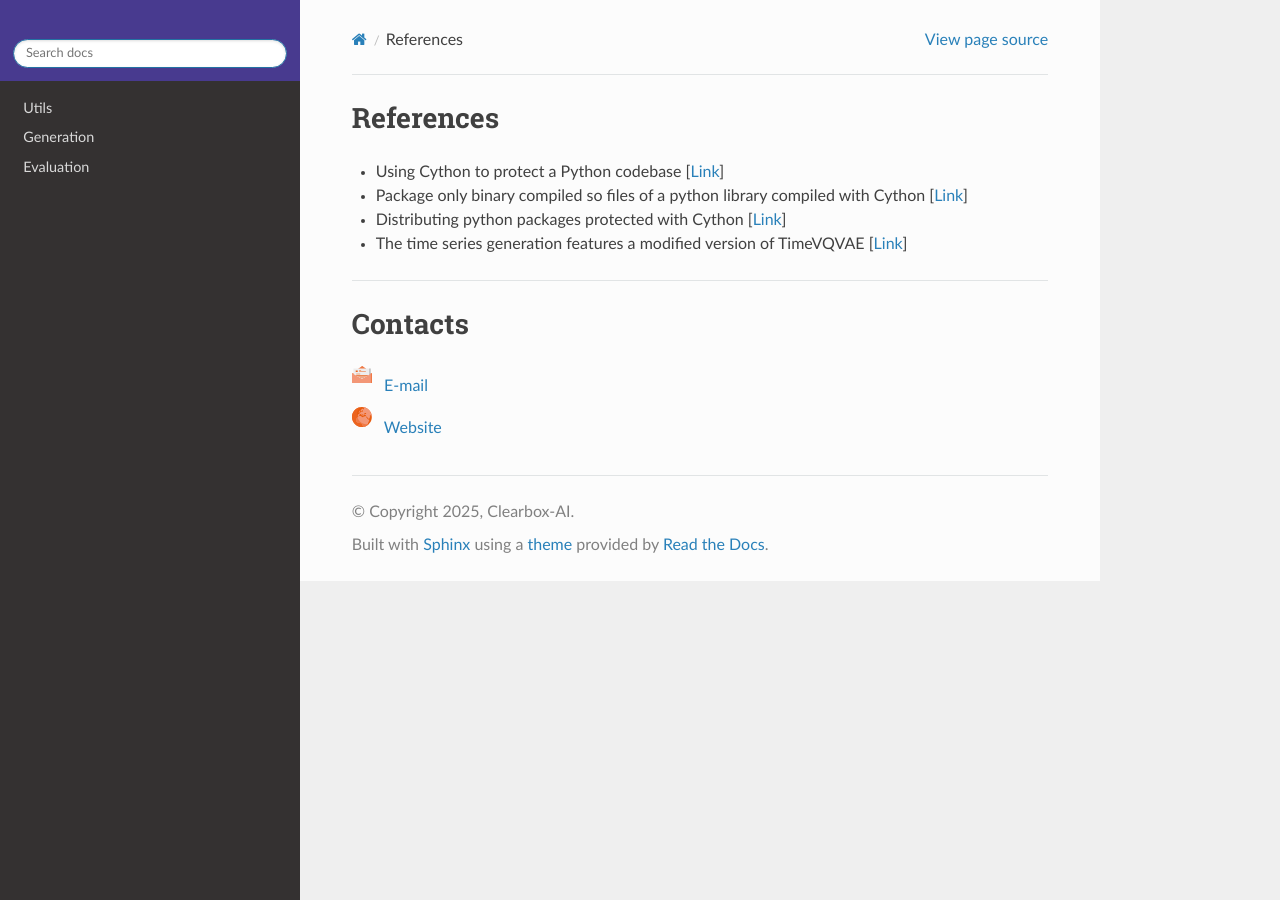
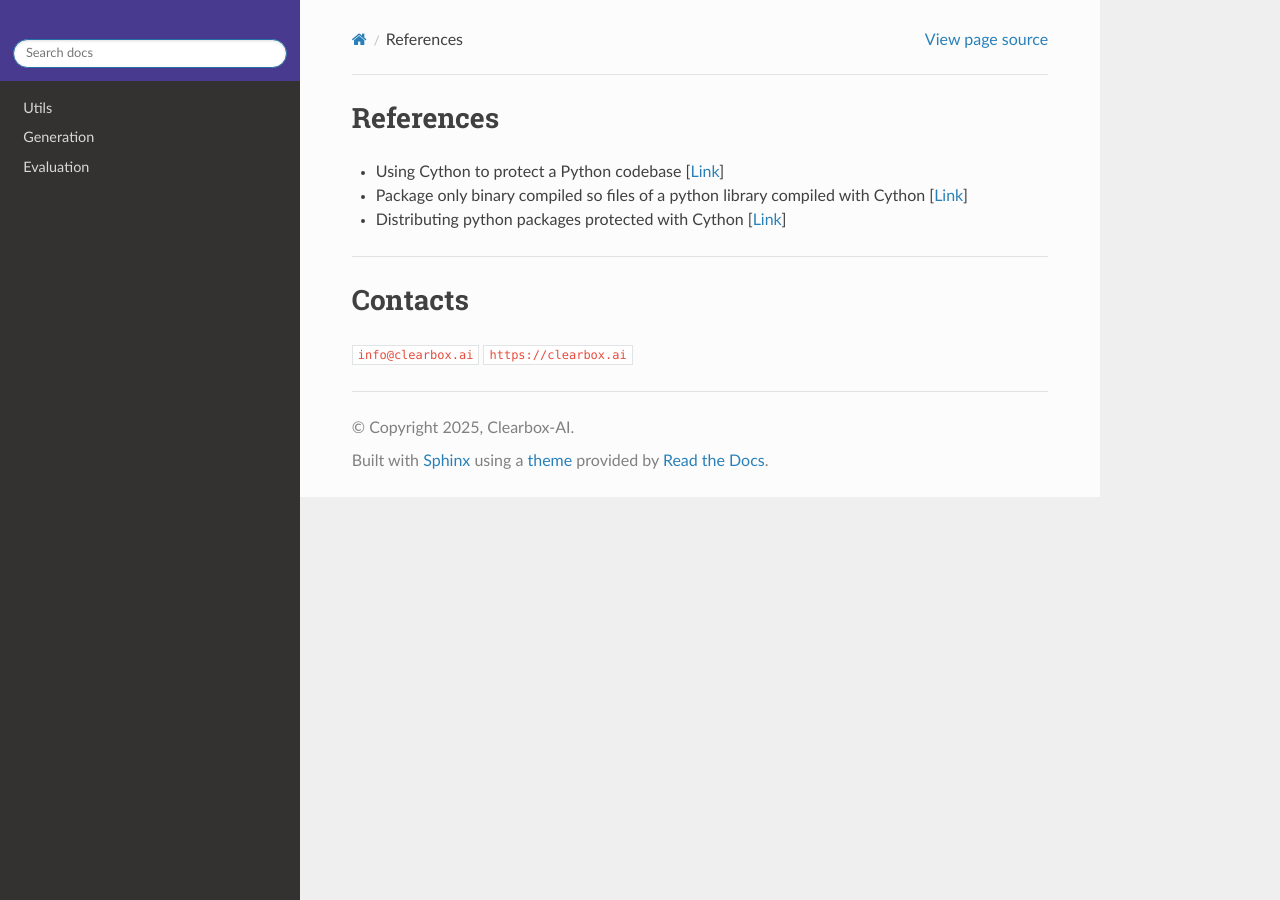
Before and after one commit to Clearbox-AI/clearbox-synthetic-kit, a Sphinx documentation site: the page built from docs/source/doc_3.md, in a window 1280 px wide. Built offline with Sphinx 7.4.7 and the Read the Docs theme 3.1.0, drawn with Linux system fonts in a browser that asks for light colours.

Commit message:
minor fix

```diff
--- a/docs/source/doc_3.md
+++ b/docs/source/doc_3.md
@@ -2,16 +2,9 @@
 * Using Cython to protect a Python codebase [[Link](https://bucharjan.cz/blog/using-cython-to-protect-a-python-codebase.html)]
 * Package only binary compiled so files of a python library compiled with Cython [[Link](https://stackoverflow.com/questions/39499453/package-only-binary-compiled-so-files-of-a-python-library-compiled-with-cython)]
 * Distributing python packages protected with Cython [[Link](https://medium.com/swlh/distributing-python-packages-protected-with-cython-40fc29d84caf)]
-* The time series generation features a modified version of TimeVQVAE [[Link](https://github.com/ML4ITS/TimeVQVAE)]
 
 ---
 
 ### Contacts
-<a href="mailto:info@clearbox.ai">
-  <img src="https://github.com/Clearbox-AI/clearbox-synthetic-kit/blob/main/docs/source/img/email.svg" alt="Email" width="20" height="20">
-  &nbsp; E-mail</span>
-</a><br>
-<a href="https://clearbox.ai">
-  <img src="https://github.com/Clearbox-AI/clearbox-synthetic-kit/blob/main/docs/source/img/website.svg" alt="Website" width="20" height="20">
-  &nbsp; Website
-</a>
+`info@clearbox.ai`
+<a href="https://clearbox.ai" target="_blank">`https://clearbox.ai`</a>
```
Also changed, not shown: docs/source/doc_2.md (+1 -0 lines).
